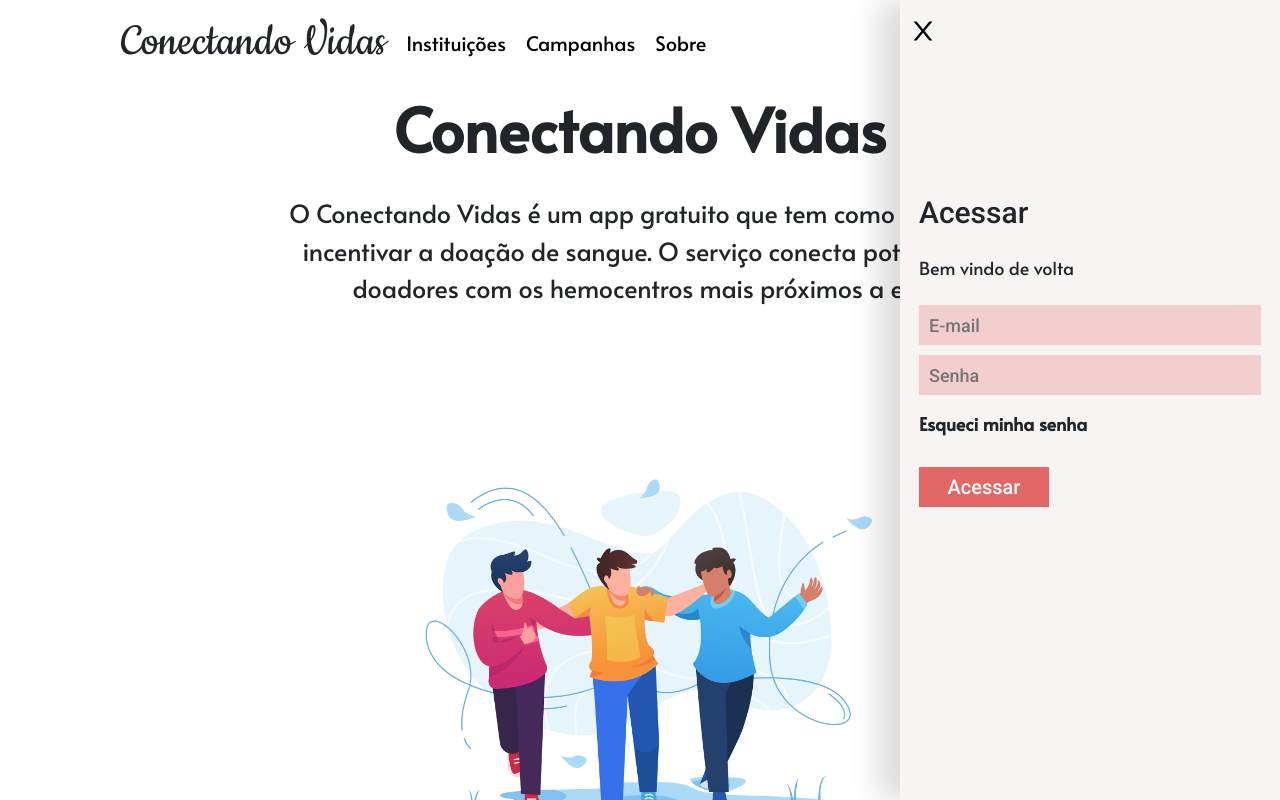
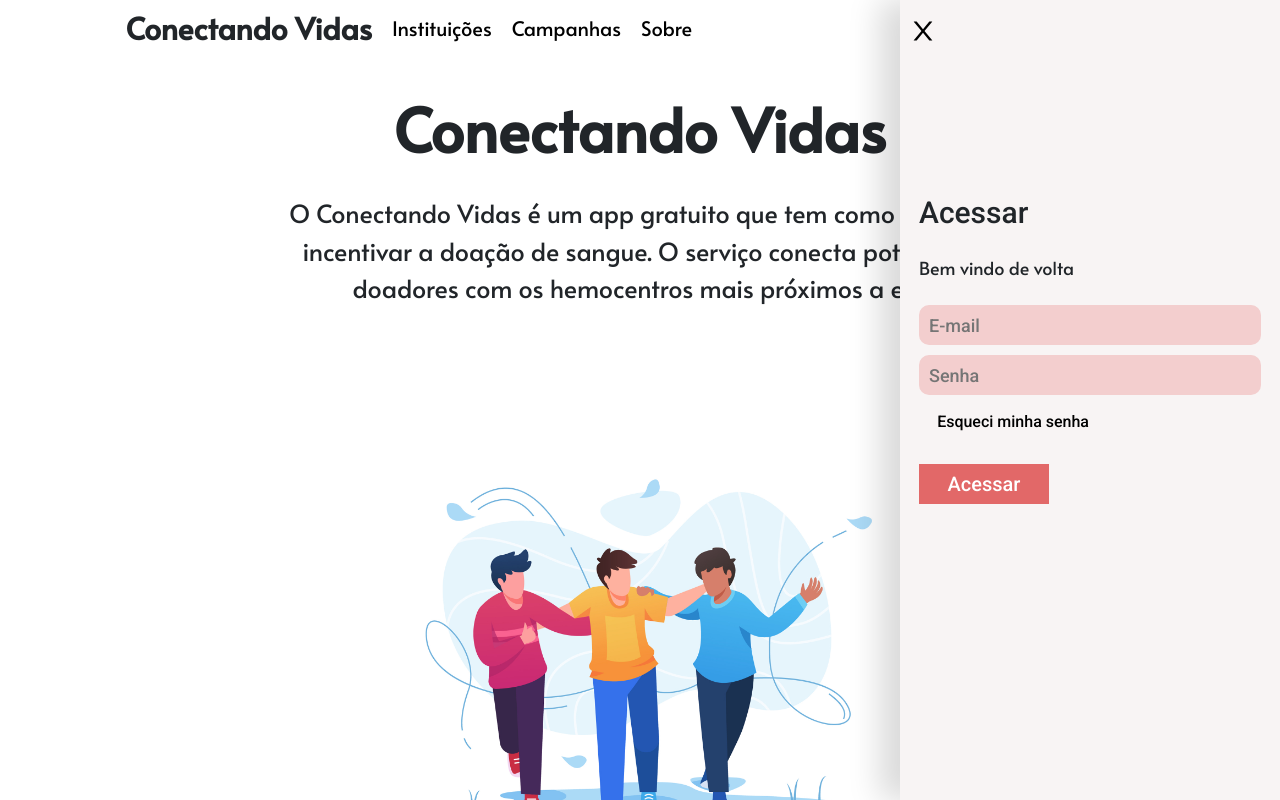
Before and after one commit to Guilherme-Humberto/CV-Web, a React (Create React App) app: page / in a window 1280 px wide. Both pictures are taken after a click on the button "Acessar". Shown: the top 800 px of the page. Built offline with nearby package versions, Linux system fonts and the light colour scheme.

Commit message:
Componentes das páginas

```diff
--- a/src/components/Modals/ModalLogin/index.js
+++ b/src/components/Modals/ModalLogin/index.js
@@ -3,6 +3,7 @@
 import React from 'react';
 import './styles.css'
 import { slideInRight } from 'react-animations';
+import { BsArrowLeft } from 'react-icons/bs'
 
 import Radium, {StyleRoot} from 'radium';
 
@@ -14,22 +15,42 @@ const styles = {
 }
 
 function ModalLogin(props) {
+  const [section, setSection] = React.useState(true)
+
+  const handleSectionForgot = () => setSection(false)
+  const handleSectionLogin = () => setSection(true)
+
   return (
     <>
     <StyleRoot>
       <div className="container-modal-log" style={styles.fade}>
         <div id="content-modal-log">
           <div id="icon-top">{props.buttonclose}</div>
+          {section ? (
             <div id="container-form">
               <p id="formtitleLog">Acessar</p>
               <p id="infotext">Bem vindo de volta</p>
               <form>
                 <input type="text" placeholder="E-mail"/>
                 <input type="text" placeholder="Senha"/>
-              <p id="esqsenha">Esqueci minha senha</p>
+                <button id="esqsenha" onClick={handleSectionForgot}>Esqueci minha senha</button>
                 <button id="btnEventLog">Acessar</button>
               </form>
             </div>
+          ):
+          <div id="container-form">
+              <p id="formtitleLog">Alterar senha</p>
+              <form>
+                <input type="text" placeholder="Digite a nova senha"/>
+                <input type="text" placeholder="Confirme a senha"/>
+                <button id="esqsenha"
+                  onClick={handleSectionLogin}>
+                  <BsArrowLeft size={20}/> Voltar para login
+                </button>
+                <button id="btnEventLog">Alterar</button>
+              </form>
+            </div>
+          }
         </div>
       </div>
       </StyleRoot>
--- a/src/components/Modals/ModalLogin/styles.css
+++ b/src/components/Modals/ModalLogin/styles.css
@@ -41,13 +41,20 @@ input {
     background: rgb(243, 206, 206);
     border: transparent;
     margin: 5px 0;
+    border-radius: 10px;
 }
 
 #esqsenha {
-    font-family: Alata;
-    font-weight: bold;
-    font-size: 18px;
+    width: 55%;
+    display: flex;
+    align-items: center;
+    justify-content: space-around;
     margin: 10px 0;
+    padding: 0 15px;
+    background: transparent;
+    border: transparent;
+    outline: none;
+    font-size: 16px
 }
 
 #infotext {
--- a/src/components/Modals/ModalRegister/index.js
+++ b/src/components/Modals/ModalRegister/index.js
@@ -4,8 +4,7 @@ import React from 'react';
 import './styles.css'
 import { slideInRight } from 'react-animations';
 import { useHistory } from 'react-router-dom'
-import axios from '../../../service/api'
-
+import axios from 'axios'
 import Radium, {StyleRoot} from 'radium';
 
 const styles = {
@@ -18,24 +17,30 @@ const styles = {
 
 function ModalRegister(props) {
   const history = useHistory(null)
-  const [name, setName] = React.useState('')
+  const [nome, setName] = React.useState('')
   const [email, setEmail] = React.useState('')
   const [password, setPassword] = React.useState('')
   const [age, setAge] = React.useState('')
   const [cpf, setCfp] = React.useState('')
 
   const handleSendEmail = async (e) => {
-    e.preventDefault()
+    e.preventDefault();
     try {
-      const response = await axios.post("/register", {
-        name, email, password, age, cpf
-      })
-      console.log(response)
-      history.push("/Home")
+        const response = await axios.post("https://localhost:44308/api/Usuarios", {
+          nome: nome,
+          email: email,
+          password: password,
+          age: age,
+          cpf: cpf
+        })
+        console.log(response.data)
+        response.data.map(({ Nome, Email, Password }) => alert(Nome, Email, Password))
+        history.push("Home")
     }
     catch (error) {
       console.log(`Erro ao cadastrar usuário`)
     }
+
   }
   return (
     <>
@@ -54,7 +59,7 @@ function ModalRegister(props) {
                     id="input-cad"
                     name="name"
                     autoComplete="off"
-                    value={name}
+                    value={nome}
                     onChange={(e) => setName(e.target.value)}
                     placeholder="Nome"
                   />
@@ -69,10 +74,12 @@ function ModalRegister(props) {
                   <input
                     id="input-cad"
                     name="password"
+                    type="password"
                     value={password}
                     autoComplete="off"
                     onChange={(e) => setPassword(e.target.value)}
                     placeholder="Senha"
+                    color={"white"}
                   />
                   <div id="container-inputs-cad">
                     <input
--- a/src/components/Modals/ModalRegister/styles.css
+++ b/src/components/Modals/ModalRegister/styles.css
@@ -18,10 +18,9 @@
 }
 #container-form-cad {
     background: rgb(255, 191, 191);
-    box-shadow: -20px 0px 30px rgba(0, 0, 0, 0.308);
+    box-shadow: -20px 0px 30px rgba(0, 0, 0, 0.418);
     width: 500px;
     padding: 20px 0;
-    border-radius: 10px;
 }
 
 #container-inputs-cad {
--- a/src/components/NavBarUserPage/index.js
+++ b/src/components/NavBarUserPage/index.js
@@ -13,7 +13,7 @@ function NavBarUserPage() {
   return (
       <>
         <div id="navbar-user-page">
-          <button id="btn-people-nav"><BsFillPersonFill size={30}/></button>
+          <Link to="/Home/perfil"><button id="btn-people-nav"><BsFillPersonFill size={30}/></button></Link>
           <div id="container-btn-navs">
             <Link to="/Home"><button id="btn-people-nav-access"><BsGridFill size={30}/></button></Link>
             <Link to="/Home/historic"><button id="btn-people-nav-access"><BsBook size={30}/></button></Link>
--- a/src/components/Navbar/styles.css
+++ b/src/components/Navbar/styles.css
@@ -22,8 +22,9 @@ ul {
 }
 
 li:nth-child(1) {
-    font-size: 50px;
-    font-family: Cookie;
+    font-size: 30px;
+    font-family: Alata;
+    font-weight: bold;
 }
 
 li {
```
Lines whose indentation alone changed are shown as unchanged.
